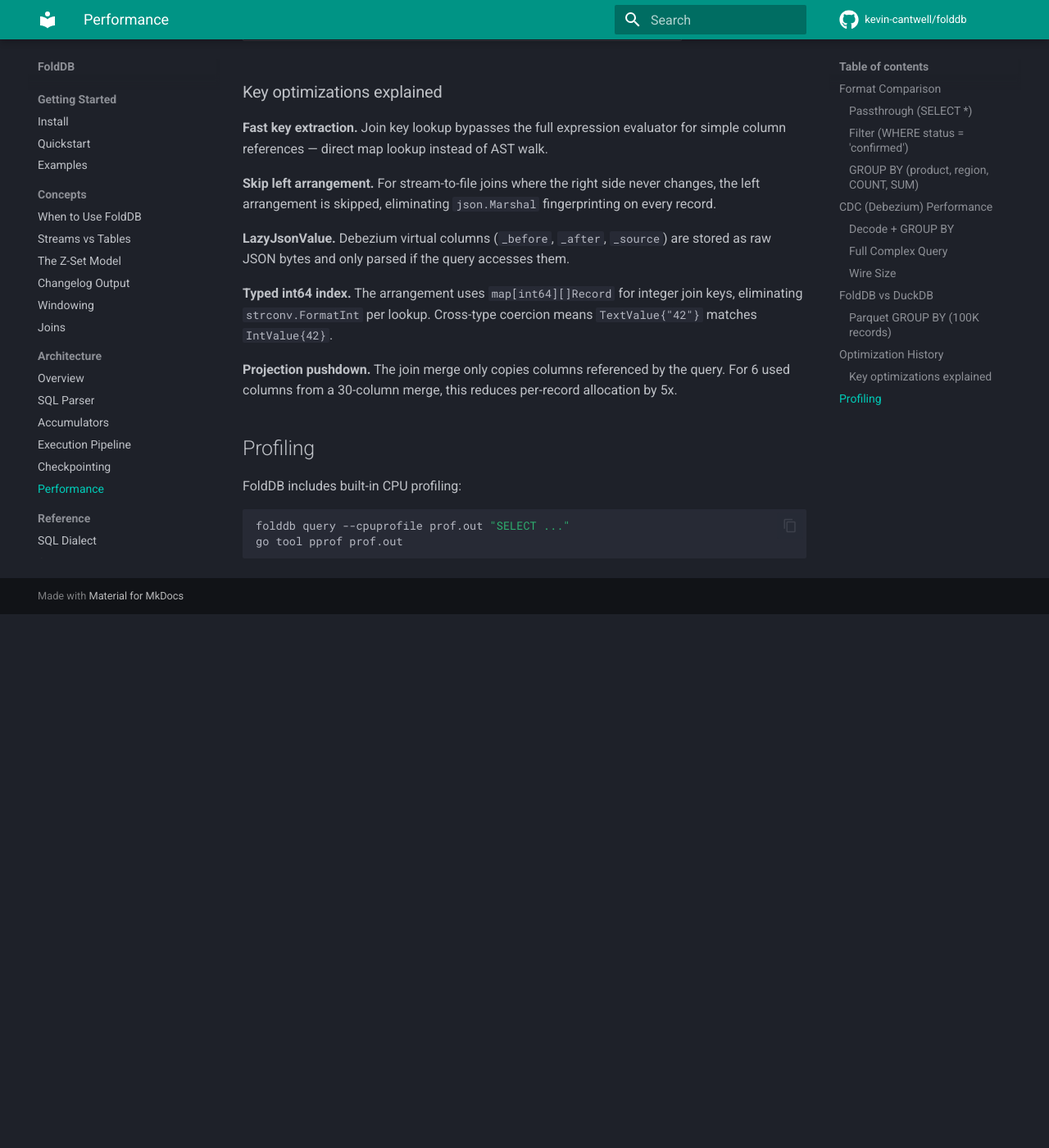
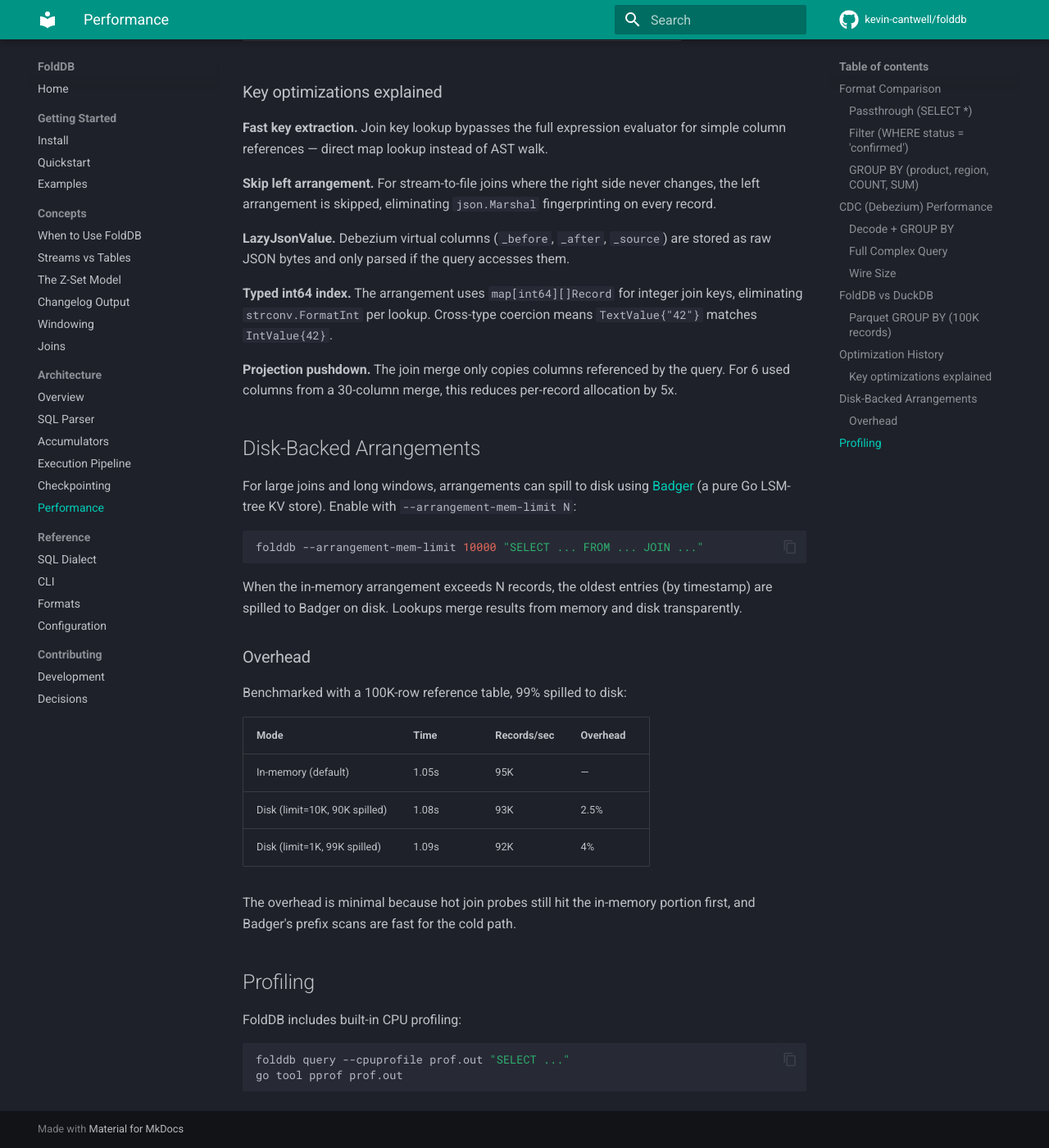
Before and after one commit to kevin-cantwell/dbspa, an MkDocs documentation site: the page built from docs/architecture/performance.md, in a window 1280 px wide and 1400 px high, scrolled down 3562 px. Shown: the whole window at 82% size. Built offline with MkDocs 1.6.1 and Material for MkDocs 9.7.7, drawn with Linux system fonts in a browser that asks for light colours; comment, search, counter and statistics services are not loaded; before the commit the page ends 4311 px from its top, so only the background shows below that; some of the changed text lies outside the part shown.

Commit message:
Update benchmarks: disk arrangement overhead + latest numbers
Disk-backed arrangement benchmarks (100K table, 99% spilled):
  In-memory: 95K/sec
  Disk (limit=1K): 92K/sec (4% overhead)

Updated full complex query numbers:
  JSON: 104K/sec (was 101K)
  Avro: 119K/sec (was 114K)

Added disk arrangement section to performance docs.

Co-Authored-By: Claude Opus 4.6 (1M context) <noreply@anthropic.com>

````diff
--- a/docs/architecture/performance.md
+++ b/docs/architecture/performance.md
@@ -108,7 +108,7 @@ The full complex query (CDC + JOIN + 7 aggregates) went through five rounds of o
 | Fast key extraction + skip left arrangement | 46,500/sec | 6.9x |
 | Decode: LazyJsonValue, eliminate double parse | 50,000/sec | 7.5x |
 | Typed int64 index + cross-type coercion | 50,000/sec | (fixed Avro joins) |
-| Projection pushdown into join merge | **114,000/sec** | **17x** |
+| Projection pushdown into join merge | **119,000/sec** | **17.8x** |
 
 ### Key optimizations explained
 
@@ -122,6 +122,28 @@ The full complex query (CDC + JOIN + 7 aggregates) went through five rounds of o
 
 **Projection pushdown.** The join merge only copies columns referenced by the query. For 6 used columns from a 30-column merge, this reduces per-record allocation by 5x.
 
+## Disk-Backed Arrangements
+
+For large joins and long windows, arrangements can spill to disk using [Badger](https://github.com/dgraph-io/badger) (a pure Go LSM-tree KV store). Enable with `--arrangement-mem-limit N`:
+
+```bash
+folddb --arrangement-mem-limit 10000 "SELECT ... FROM ... JOIN ..."
+```
+
+When the in-memory arrangement exceeds N records, the oldest entries (by timestamp) are spilled to Badger on disk. Lookups merge results from memory and disk transparently.
+
+### Overhead
+
+Benchmarked with a 100K-row reference table, 99% spilled to disk:
+
+| Mode | Time | Records/sec | Overhead |
+|---|---|---|---|
+| In-memory (default) | 1.05s | 95K | — |
+| Disk (limit=10K, 90K spilled) | 1.08s | 93K | 2.5% |
+| Disk (limit=1K, 99K spilled) | 1.09s | 92K | 4% |
+
+The overhead is minimal because hot join probes still hit the in-memory portion first, and Badger's prefix scans are fast for the cold path.
+
 ## Profiling
 
 FoldDB includes built-in CPU profiling:
````
Also changed, not shown: other parts of docs/architecture/performance.md (+2 -2 lines).
